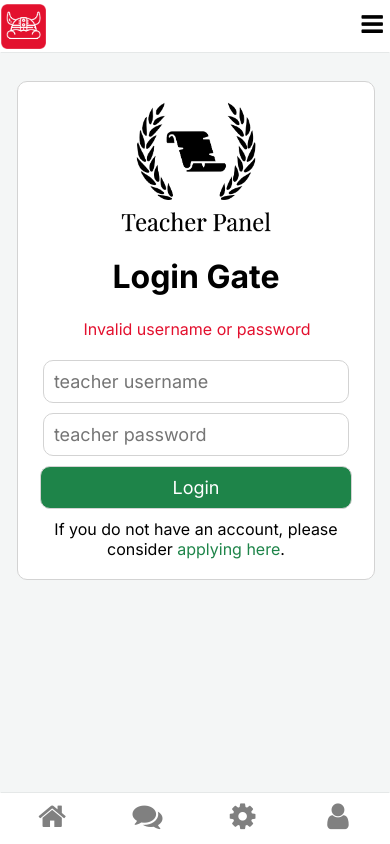
After one commit to demirantay/lingooapp, a Django app: template templates/teacher_authentication/login.html in a window 390 px wide. The commit adds this page. Run offline with Django 3.2, Linux system fonts and the light colour scheme; the template is opened without the code that fills it, so the values that code supplies are empty; some web fonts are replaced.

Commit message:
added signup, login pages static and responsive templates

```diff
--- /dev/null
+++ b/static/css/teacher_authentication/login.css
@@ -0,0 +1,185 @@
+body {
+  background-color: #F4F6F6;
+}
+
+
+#teacher-login-container {
+  border: 1px solid lightgrey;
+  height: auto;
+  width: 90%;
+  background-color: white;
+  margin: 0 auto;
+  margin-top: 20px;
+  border-radius: 10px;
+  padding-bottom: 20px;
+  margin-bottom: 20px;
+  padding-bottom: 30px;
+}
+
+#warning-box {
+  border: 1px solid transparent;
+  padding: 0px !important;
+  margin-bottom: 20px;
+}
+
+#warning-box p {
+  color: #E3102E;
+  margin: 0px;
+  padding: 0px;
+}
+
+/* ----------- teacher-login ------------ */
+#teacher-login {
+  text-align: center;
+}
+
+#teacher-login img {
+  height: 150px;
+  margin-top: 20px;
+}
+
+#teacher-login form {
+
+}
+
+#teacher-login input {
+  display: block;
+  width: 50%;
+  margin: 0 auto;
+  margin-bottom: 10px;
+  font-size: 18px;
+  padding: 10px 10px;
+  border: 1px solid lightgrey;
+  border-radius: 10px;
+}
+
+#teacher-login input:hover {
+  transition: 0.2s;
+  border-color: #1E8449;
+}
+
+#teacher-login input:focus {
+  border-color: #1E8449;
+  outline: none !important;
+}
+
+#login-submit-btn {
+  background-color: #1E8449;
+  color: white;
+  border: 1px solid #1E8449;
+  width: 52% !important;
+}
+
+#login-submit-btn:hover {
+  cursor: pointer;
+  background-color: #2ECC71;
+  transition: 0.2s;
+}
+
+#teacher-login p {
+  width: 90%;
+  margin: 0 auto;
+}
+
+#teacher-login p a {
+  color: #1E8449;
+  text-decoration: none;
+}
+
+
+/* Mobile Small  --------------------------------------------------------- */
+@media screen and (min-width: 0px) and (max-width: 320px) {
+  #teacher-login-container {
+    width: 95%;
+    margin-top: 20px;
+    border-radius: 10px;
+    padding-bottom: 20px;
+  }
+
+  /* ----------- teacher-login ------------ */
+  #teacher-login img {
+    height: 130px;
+  }
+
+  #teacher-login input {
+    width: 80%;
+  }
+
+  #login-submit-btn {
+    width: 88% !important;
+  }
+
+}
+
+
+/* Mobile Medium  --------------------------------------------------------- */
+@media screen and (min-width: 321px) and (max-width: 375px) {
+  #teacher-login-container {
+    width: 95%;
+    margin-top: 20px;
+    border-radius: 10px;
+    padding-bottom: 20px;
+  }
+
+  /* ----------- teacher-login ------------ */
+  #teacher-login img {
+    height: 130px;
+  }
+
+  #teacher-login input {
+    width: 80%;
+  }
+
+  #login-submit-btn {
+    width: 88% !important;
+  }
+}
+
+
+/* Mobile Large - --------------------------------------------------------- */
+@media screen and (min-width: 376px) and (max-width: 425px) {
+  #teacher-login-container {
+    width: 95%;
+    margin-top: 20px;
+    border-radius: 10px;
+    padding-bottom: 20px;
+  }
+
+  /* ----------- teacher-login ------------ */
+  #teacher-login img {
+    height: 130px;
+  }
+
+  #teacher-login input {
+    width: 80%;
+  }
+
+  #login-submit-btn {
+    width: 88% !important;
+  }
+}
+
+
+/* Tablet - --------------------------------------------------------------- */
+@media screen and (min-width: 426px) and (max-width: 768px) {
+
+
+}
+
+
+/* Laptop ------------------------------------------------------------------ */
+@media screen and (min-width: 769px) and (max-width: 1024px) {
+  /* nothing for now */
+}
+
+
+/* Laptop Large -------------------------------------------------------------*/
+@media screen and (min-width: 1025px) and (max-width: 1440px) {
+  /* nothing for now */
+}
+
+
+/* 4K Large Desktop ------------------------------------------------------- */
+@media screen and (min-width: 1441px) {
+
+}
--- a/teacher_authentication/urls.py
+++ b/teacher_authentication/urls.py
@@ -4,4 +4,8 @@ from . import views
 urlpatterns = [
     # Contributor public apply
     path("contrib/apply/", views.teacher_apply, name="teacher_apply"),
+    # Teacher login gate
+    path("teacher/login/", views.teacher_login, name="teacher_login"),
+    # Tecaher signup gate
+    path("teacher/signup/", views.teacher_signup, name="teacher_signup"),
 ]
--- a/templates/main_base.html
+++ b/templates/main_base.html
@@ -63,6 +63,7 @@
         <a href="{% url 'profile_settings_edit_profile' %}"><span class="fa fa-cog"></span> Settings</a>
         <a href="" id="hidden-nav-toggle-button"><span class="fa fa-ellipsis-h"></span> More</a>
         <div id="hidden_more_nav">
+
           <a href="{% url 'logout' %}"><span class="fa fa-sign-out"></span> Logout</a>
         </div>
       </div>
--- /dev/null
+++ b/templates/teacher_authentication/login.html
@@ -0,0 +1,32 @@
+{% extends 'main_base.html' %}
+{% load static %}
+
+{% block css_links %}
+<link rel="stylesheet" type="text/css" href="{% static 'css/teacher_authentication/login.css' %}" />
+{% endblock %}
+
+{% block content %}
+
+<div id="teacher-login-container">
+  <div id="teacher-login">
+
+    <img alt="teacher-logo" src="{% static 'branding/teacher-logo-black-text.png' %}" />
+
+    <h1>Login Gate</h1>
+
+    <div id="warning-box">
+        <p>Invalid username or password</p>
+    </div>
+
+    <form>
+      <input type="text" placeholder="teacher username" />
+      <input type="password" placeholder="teacher password" />
+      <input type="submit" value="Login" id="login-submit-btn" />
+    </form>
+
+    <p>If you do not have an account, please consider <a href="">applying here</a>.</p>
+
+  </div>
+</div>
+
+{% endblock %}
```
Also changed, not shown: static/css/teacher_authentication/signup.css (added, +238 -0 lines), teacher_authentication/views.py (+20 -0 lines), templates/teacher_authentication/signup.html (added, +204 -0 lines), static/branding/teacher-logo-black-text.png (added), static/branding/teacher-logo-black.png (added), static/branding/teacher-logo-white-text.png (added), static/branding/teacher-logo-white.png (added).
